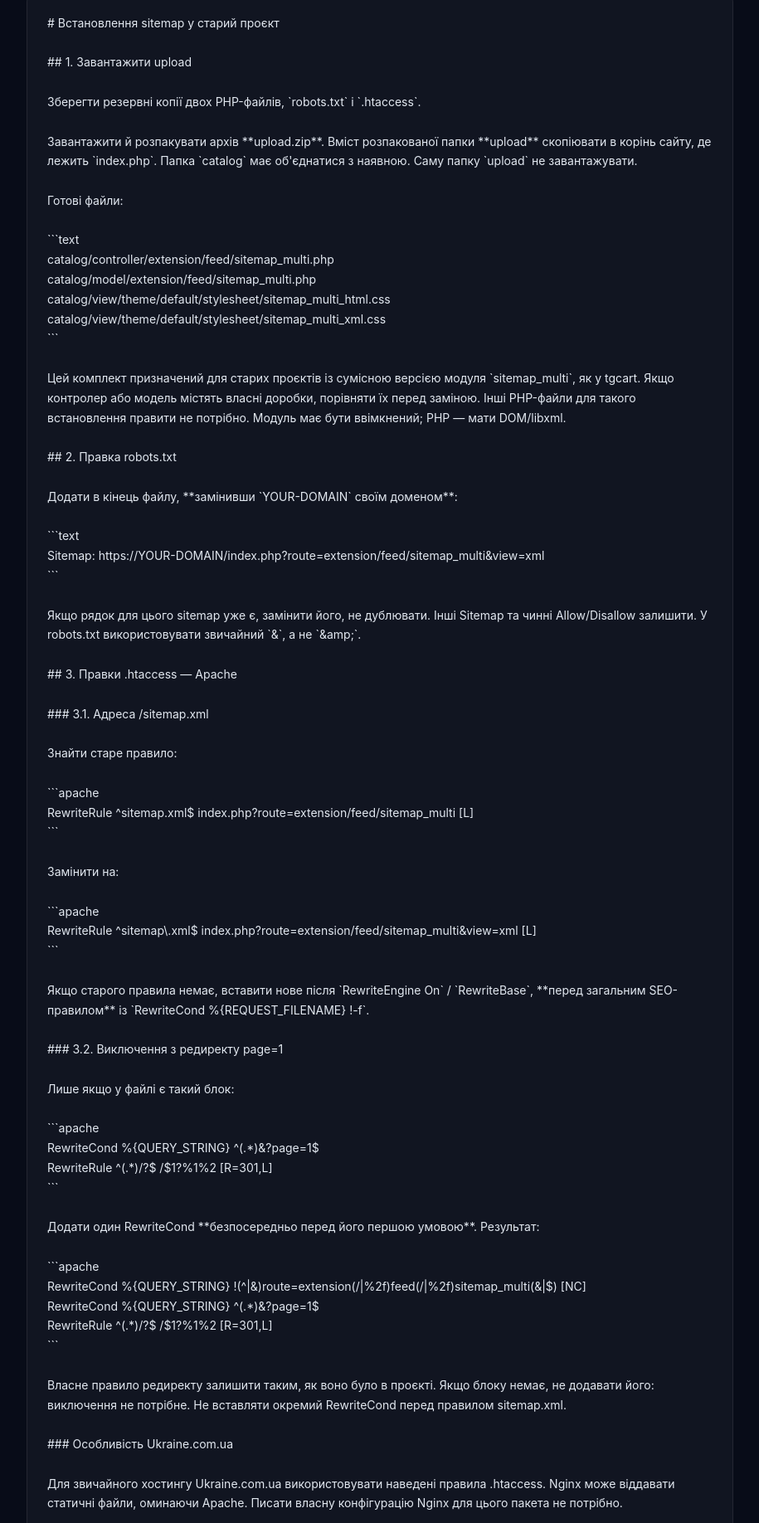
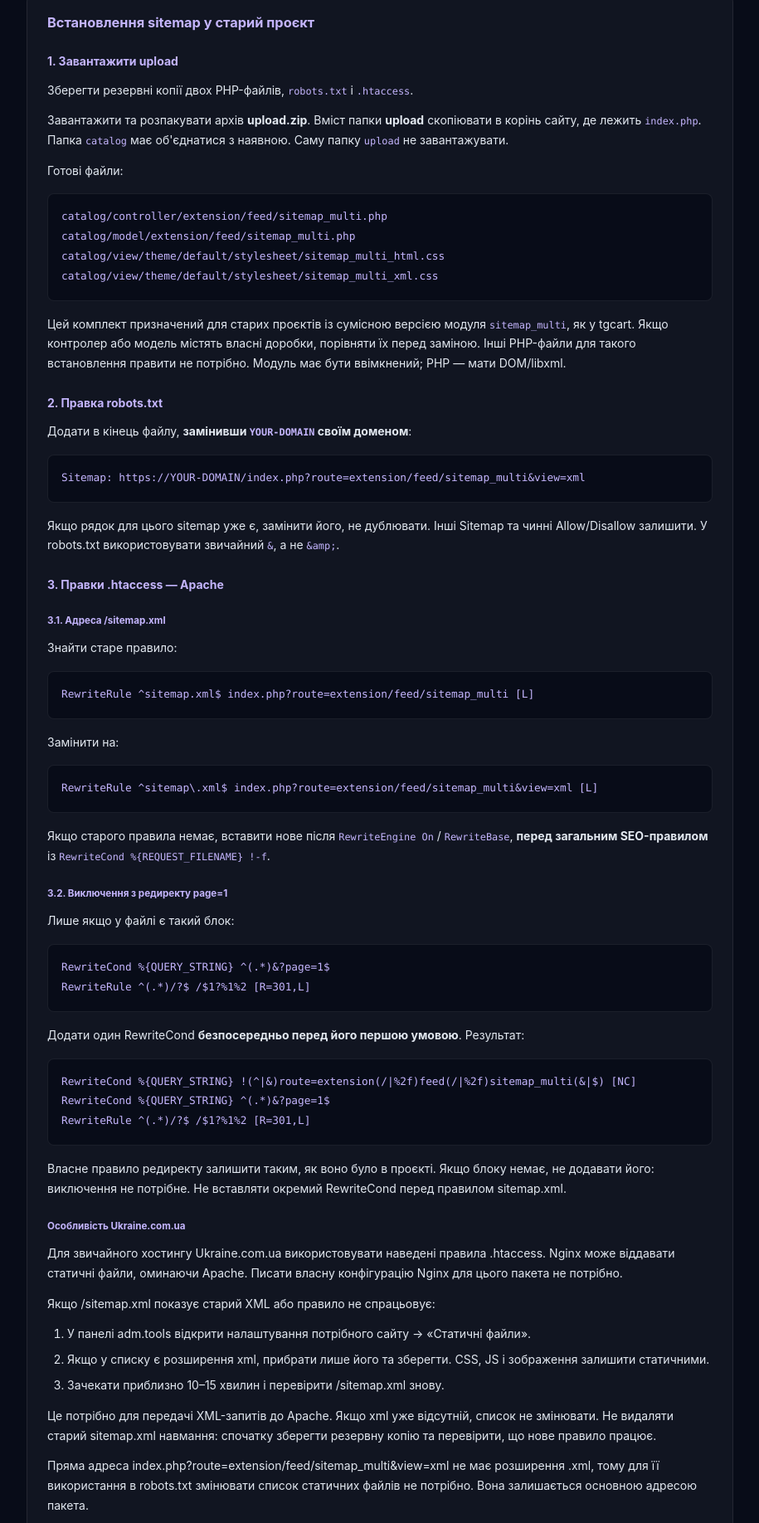
Before and after one commit to TeraGroup-webstudio/opencart-modules, a plain HTML site: page moduli/sitemap-upgrade-kit/index.html in a window 1280 px wide. Shown: the part 964-2800 px from the top of the page at 83% size, without its empty margins (182-1097 px from the left). Drawn offline with Linux system fonts and the light colour scheme.

Commit message:
Update README and installation instructions for Sitemap Multi module

````diff
--- a/moduli/sitemap-upgrade-kit/index.html
+++ b/moduli/sitemap-upgrade-kit/index.html
@@ -31,7 +31,7 @@
     .readme{background:var(--card);border:1px solid var(--border);border-radius:12px;padding:1.5rem;white-space:pre-wrap;font-size:.875rem;line-height:1.7;color:var(--text)}
     footer{text-align:center;padding:2rem;color:var(--muted);font-size:.8rem;border-top:1px solid var(--border);margin-top:2rem}
     @media(max-width:640px){.hero-text h1{font-size:1.25rem}.content{padding:1.5rem 1rem}}
-  .summary,.note,.steps{line-height:1.8}.note{color:#94a3b8;font-size:.875rem;margin-top:1rem}.steps{padding:1.25rem 1.5rem 1.25rem 2.75rem;background:var(--card);border:1px solid var(--border);border-radius:12px}.steps li+li{margin-top:.65rem}code{color:#c4b5fd;overflow-wrap:anywhere}.dl-grid{flex-direction:column;align-items:flex-start}.dl-btn{max-width:100%;overflow-wrap:anywhere}.readme{margin:0;font-family:inherit;overflow-wrap:anywhere}a:focus-visible{outline:2px solid #a5b4fc;outline-offset:4px}@media(prefers-reduced-motion:reduce){.dl-btn{transition:none}.dl-btn:hover{transform:none}}</style>
+  .summary,.note,.steps{line-height:1.8}.note{color:#94a3b8;font-size:.875rem;margin-top:1rem}.steps{padding:1.25rem 1.5rem 1.25rem 2.75rem;background:var(--card);border:1px solid var(--border);border-radius:12px}.steps li+li{margin-top:.65rem}code{color:#c4b5fd;overflow-wrap:anywhere}.dl-grid{flex-direction:column;align-items:flex-start}.dl-btn{max-width:100%;overflow-wrap:anywhere}.readme{margin:0;font-family:inherit;overflow-wrap:anywhere}a:focus-visible{outline:2px solid #a5b4fc;outline-offset:4px}@media(prefers-reduced-motion:reduce){.dl-btn{transition:none}.dl-btn:hover{transform:none}}.readme{white-space:normal}.readme h3,.readme h4,.readme h5{margin:1.6rem 0 .75rem;line-height:1.4;color:#c4b5fd}.readme h3:first-child{margin-top:0}.readme p{margin:.8rem 0}.readme ul,.readme ol{padding-left:1.5rem;margin:.8rem 0}.readme li+li{margin-top:.45rem}.readme pre{padding:1rem;margin:1rem 0;background:#080c18;border:1px solid var(--border);border-radius:8px;overflow-x:auto;white-space:pre}.readme code{font-family:ui-monospace,SFMono-Regular,Consolas,monospace;font-size:.85em}.readme pre code{font-size:.8rem;overflow-wrap:normal}.readme a{color:#a5b4fc}</style>
 </head>
 <body>
 
@@ -51,112 +51,62 @@
 <section><h2 class="sec-title">Про комплект</h2><p class="summary">Готова папка <code>upload</code> для оновлення сумісного модуля <code>sitemap_multi</code>: клікабельний HTML-перегляд, фільтри мов, лічильники та XML-індекс із частинами товарів.</p><p class="note">Це оновлення наявного модуля, а не інсталятор OCMOD. Збережіть резервні копії та звірте власні доробки перед заміною.</p></section>
 <section><h2 class="sec-title">Встановлення</h2><ol class="steps"><li>Завантажте <strong>upload.zip</strong> і розпакуйте архів.</li><li>Скопіюйте <strong>вміст розпакованої папки upload у корінь сайту</strong>, де лежить index.php. Папка catalog має об’єднатися з наявною. Саму папку upload завантажувати не потрібно.</li><li>Внесіть точкові правки в <code>robots.txt</code> та <code>.htaccess</code> за інструкцією нижче. Підставте свій домен.</li><li>Перевірте HTML, XML і <code>/sitemap.xml</code>; подайте XML-індекс у Search Console.</li></ol></section>
 <section><h2 class="sec-title">⬇ Завантажити</h2><div class="dl-grid"><a href="upload.zip" download class="dl-btn dl-ocmod">📦 Завантажити upload.zip — усі файли модуля</a><a href="MANUAL-CHANGES.md" download class="dl-btn dl-ocmod">📖 MANUAL-CHANGES.md — точкові правки</a></div><p class="note">Розпакуйте upload.zip та скопіюйте вміст папки upload у корінь сайту зі збереженням структури. Архів не потрібно встановлювати через інсталятор OCMOD.</p></section>
-<section><h2 class="sec-title">📖 Інструкція для Ukraine.com.ua</h2><pre class="readme"># Встановлення sitemap у старий проєкт
-
-## 1. Завантажити upload
-
-Зберегти резервні копії двох PHP-файлів, `robots.txt` і `.htaccess`.
-
-Завантажити й розпакувати архів **upload.zip**. Вміст розпакованої папки **upload** скопіювати в корінь сайту, де лежить `index.php`. Папка `catalog` має об'єднатися з наявною. Саму папку `upload` не завантажувати.
-
-Готові файли:
-
-```text
-catalog/controller/extension/feed/sitemap_multi.php
+<section><h2 class="sec-title">📖 Інструкція для Ukraine.com.ua</h2><div class="readme"><h3>Встановлення sitemap у старий проєкт</h3>
+<h4>1. Завантажити upload</h4>
+<p>Зберегти резервні копії двох PHP-файлів, <code>robots.txt</code> і <code>.htaccess</code>.</p>
+<p>Завантажити та розпакувати архів <strong>upload.zip</strong>. Вміст папки <strong>upload</strong> скопіювати в корінь сайту, де лежить <code>index.php</code>. Папка <code>catalog</code> має об'єднатися з наявною. Саму папку <code>upload</code> не завантажувати.</p>
+<p>Готові файли:</p>
+<pre><code>catalog/controller/extension/feed/sitemap_multi.php
 catalog/model/extension/feed/sitemap_multi.php
 catalog/view/theme/default/stylesheet/sitemap_multi_html.css
-catalog/view/theme/default/stylesheet/sitemap_multi_xml.css
-```
-
-Цей комплект призначений для старих проєктів із сумісною версією модуля `sitemap_multi`, як у tgcart. Якщо контролер або модель містять власні доробки, порівняти їх перед заміною. Інші PHP-файли для такого встановлення правити не потрібно. Модуль має бути ввімкнений; PHP — мати DOM/libxml.
-
-## 2. Правка robots.txt
-
-Додати в кінець файлу, **замінивши `YOUR-DOMAIN` своїм доменом**:
-
-```text
-Sitemap: https://YOUR-DOMAIN/index.php?route=extension/feed/sitemap_multi&amp;view=xml
-```
-
-Якщо рядок для цього sitemap уже є, замінити його, не дублювати. Інші Sitemap та чинні Allow/Disallow залишити. У robots.txt використовувати звичайний `&amp;`, а не `&amp;amp;`.
-
-## 3. Правки .htaccess — Apache
-
-### 3.1. Адреса /sitemap.xml
-
-Знайти старе правило:
-
-```apache
-RewriteRule ^sitemap.xml$ index.php?route=extension/feed/sitemap_multi [L]
-```
-
-Замінити на:
-
-```apache
-RewriteRule ^sitemap\.xml$ index.php?route=extension/feed/sitemap_multi&amp;view=xml [L]
-```
-
-Якщо старого правила немає, вставити нове після `RewriteEngine On` / `RewriteBase`, **перед загальним SEO-правилом** із `RewriteCond %{REQUEST_FILENAME} !-f`.
-
-### 3.2. Виключення з редиректу page=1
-
-Лише якщо у файлі є такий блок:
-
-```apache
+catalog/view/theme/default/stylesheet/sitemap_multi_xml.css</code></pre>
+<p>Цей комплект призначений для старих проєктів із сумісною версією модуля <code>sitemap_multi</code>, як у tgcart. Якщо контролер або модель містять власні доробки, порівняти їх перед заміною. Інші PHP-файли для такого встановлення правити не потрібно. Модуль має бути ввімкнений; PHP — мати DOM/libxml.</p>
+<h4>2. Правка robots.txt</h4>
+<p>Додати в кінець файлу, <strong>замінивши <code>YOUR-DOMAIN</code> своїм доменом</strong>:</p>
+<pre><code>Sitemap: https://YOUR-DOMAIN/index.php?route=extension/feed/sitemap_multi&amp;view=xml</code></pre>
+<p>Якщо рядок для цього sitemap уже є, замінити його, не дублювати. Інші Sitemap та чинні Allow/Disallow залишити. У robots.txt використовувати звичайний <code>&amp;</code>, а не <code>&amp;amp;</code>.</p>
+<h4>3. Правки .htaccess — Apache</h4>
+<h5>3.1. Адреса /sitemap.xml</h5>
+<p>Знайти старе правило:</p>
+<pre><code>RewriteRule ^sitemap.xml$ index.php?route=extension/feed/sitemap_multi [L]</code></pre>
+<p>Замінити на:</p>
+<pre><code>RewriteRule ^sitemap\.xml$ index.php?route=extension/feed/sitemap_multi&amp;view=xml [L]</code></pre>
+<p>Якщо старого правила немає, вставити нове після <code>RewriteEngine On</code> / <code>RewriteBase</code>, <strong>перед загальним SEO-правилом</strong> із <code>RewriteCond %{REQUEST_FILENAME} !-f</code>.</p>
+<h5>3.2. Виключення з редиректу page=1</h5>
+<p>Лише якщо у файлі є такий блок:</p>
+<pre><code>RewriteCond %{QUERY_STRING} ^(.*)&amp;?page=1$
+RewriteRule ^(.*)/?$ /$1?%1%2 [R=301,L]</code></pre>
+<p>Додати один RewriteCond <strong>безпосередньо перед його першою умовою</strong>. Результат:</p>
+<pre><code>RewriteCond %{QUERY_STRING} !(^|&amp;)route=extension(/|%2f)feed(/|%2f)sitemap_multi(&amp;|$) [NC]
 RewriteCond %{QUERY_STRING} ^(.*)&amp;?page=1$
-RewriteRule ^(.*)/?$ /$1?%1%2 [R=301,L]
-```
-
-Додати один RewriteCond **безпосередньо перед його першою умовою**. Результат:
-
-```apache
-RewriteCond %{QUERY_STRING} !(^|&amp;)route=extension(/|%2f)feed(/|%2f)sitemap_multi(&amp;|$) [NC]
-RewriteCond %{QUERY_STRING} ^(.*)&amp;?page=1$
-RewriteRule ^(.*)/?$ /$1?%1%2 [R=301,L]
-```
-
-Власне правило редиректу залишити таким, як воно було в проєкті. Якщо блоку немає, не додавати його: виключення не потрібне. Не вставляти окремий RewriteCond перед правилом sitemap.xml.
-
-### Особливість Ukraine.com.ua
-
-Для звичайного хостингу Ukraine.com.ua використовувати наведені правила .htaccess. Nginx може віддавати статичні файли, оминаючи Apache. Писати власну конфігурацію Nginx для цього пакета не потрібно.
-
-Якщо /sitemap.xml показує старий XML або правило не спрацьовує:
-
-1. У панелі adm.tools відкрити налаштування потрібного сайту → «Статичні файли».
-2. Якщо у списку є розширення xml, прибрати лише його та зберегти. CSS, JS і зображення залишити статичними.
-3. Зачекати приблизно 10–15 хвилин і перевірити /sitemap.xml знову.
-
-Це потрібно для передачі XML-запитів до Apache. Якщо xml уже відсутній, список не змінювати. Не видаляти старий sitemap.xml навмання: спочатку зберегти резервну копію та перевірити, що нове правило працює.
-
-Пряма адреса index.php?route=extension/feed/sitemap_multi&amp;view=xml не має розширення .xml, тому для її використання в robots.txt змінювати список статичних файлів не потрібно. Вона залишається основною адресою пакета.
-
-Якщо сайт переведено з Apache на PHP-FPM або інший обробник, уточнити підтримку .htaccess у підтримки хостингу; наведене правило розраховане на Apache.
-
-Джерело: [документація Ukraine.com.ua про статичні файли](https://www.ukraine.com.ua/wiki/hosting/sites/my-sites/site-settings/static-files/).
-
-## 4. Перевірити після завантаження
-
-Підставити домен і відкрити:
-
-```text
-https://YOUR-DOMAIN/index.php?route=extension/feed/sitemap_multi&amp;view=html
+RewriteRule ^(.*)/?$ /$1?%1%2 [R=301,L]</code></pre>
+<p>Власне правило редиректу залишити таким, як воно було в проєкті. Якщо блоку немає, не додавати його: виключення не потрібне. Не вставляти окремий RewriteCond перед правилом sitemap.xml.</p>
+<h5>Особливість Ukraine.com.ua</h5>
+<p>Для звичайного хостингу Ukraine.com.ua використовувати наведені правила .htaccess. Nginx може віддавати статичні файли, оминаючи Apache. Писати власну конфігурацію Nginx для цього пакета не потрібно.</p>
+<p>Якщо /sitemap.xml показує старий XML або правило не спрацьовує:</p>
+<ol>
+<li>У панелі adm.tools відкрити налаштування потрібного сайту → «Статичні файли».</li>
+<li>Якщо у списку є розширення xml, прибрати лише його та зберегти. CSS, JS і зображення залишити статичними.</li>
+<li>Зачекати приблизно 10–15 хвилин і перевірити /sitemap.xml знову.</li>
+</ol>
+<p>Це потрібно для передачі XML-запитів до Apache. Якщо xml уже відсутній, список не змінювати. Не видаляти старий sitemap.xml навмання: спочатку зберегти резервну копію та перевірити, що нове правило працює.</p>
+<p>Пряма адреса index.php?route=extension/feed/sitemap_multi&amp;view=xml не має розширення .xml, тому для її використання в robots.txt змінювати список статичних файлів не потрібно. Вона залишається основною адресою пакета.</p>
+<p>Якщо сайт переведено з Apache на PHP-FPM або інший обробник, уточнити підтримку .htaccess у підтримки хостингу; наведене правило розраховане на Apache.</p>
+<p>Джерело: <a href="https://www.ukraine.com.ua/wiki/hosting/sites/my-sites/site-settings/static-files/" target="_blank" rel="noopener noreferrer">документація Ukraine.com.ua про статичні файли</a>.</p>
+<h4>4. Перевірити після завантаження</h4>
+<p>Підставити домен і відкрити:</p>
+<pre><code>https://YOUR-DOMAIN/index.php?route=extension/feed/sitemap_multi&amp;view=html
 https://YOUR-DOMAIN/index.php?route=extension/feed/sitemap_multi&amp;view=xml
-https://YOUR-DOMAIN/sitemap.xml
-```
-
-- HTML має показувати клікабельні частини та посилання на сторінки.
-- XML має показувати індекс; кожна дочірня карта повинна відкриватися без помилок.
-- `/sitemap.xml` має віддавати новий XML-індекс, а не старий файл.
-- У robots.txt має бути правильний домен; у Search Console подати адресу з `view=xml`.
-
-За наявності OCMOD/vQmod, CDN або кешів оновити їх і перевірити, що вони не повертають стару версію. HTML має `noindex,follow`; цей заголовок не повинен переноситися кешем на XML.
-
-Товари динамічної карти автоматично діляться приблизно по 500 URL з урахуванням мов. HTML показує по 200 посилань. Поділ нетоварного розділу `main` та старої статичної генерації не реалізований: для великих обсягів цих розділів потрібне окреме доопрацювання.
-
-
-HTML-перегляд групує записи за мовами та дозволяє фільтрувати їх. Лічильники стосуються лише відкритої частини карти. Мова визначається зі збігу loc і hreflang; спільні адреси позначаються кількома мовами, невизначені — окремою групою. XML не змінюється.
-</pre></section>
+https://YOUR-DOMAIN/sitemap.xml</code></pre>
+<ul>
+<li>HTML має показувати клікабельні частини та посилання на сторінки.</li>
+<li>XML має показувати індекс; кожна дочірня карта повинна відкриватися без помилок.</li>
+<li><code>/sitemap.xml</code> має віддавати новий XML-індекс, а не старий файл.</li>
+<li>У robots.txt має бути правильний домен; у Search Console подати адресу з <code>view=xml</code>.</li>
+</ul>
+<p>За наявності OCMOD/vQmod, CDN або кешів оновити їх і перевірити, що вони не повертають стару версію. HTML має <code>noindex,follow</code>; цей заголовок не повинен переноситися кешем на XML.</p>
+<p>Товари динамічної карти автоматично діляться приблизно по 500 URL з урахуванням мов. HTML показує по 200 посилань. Поділ нетоварного розділу <code>main</code> та старої статичної генерації не реалізований: для великих обсягів цих розділів потрібне окреме доопрацювання.</p>
+<p>HTML-перегляд групує записи за мовами та дозволяє фільтрувати їх. Лічильники стосуються лише відкритої частини карти. Мова визначається зі збігу loc і hreflang; спільні адреси позначаються кількома мовами, невизначені — окремою групою. XML не змінюється.</p></div></section>
 </main>
 <footer>OpenCart Modules Collection</footer>
 </body>
````
Also changed, not shown: moduli/sitemap-upgrade-kit/MANUAL-CHANGES.md (+1 -1 lines), Readme.md.
